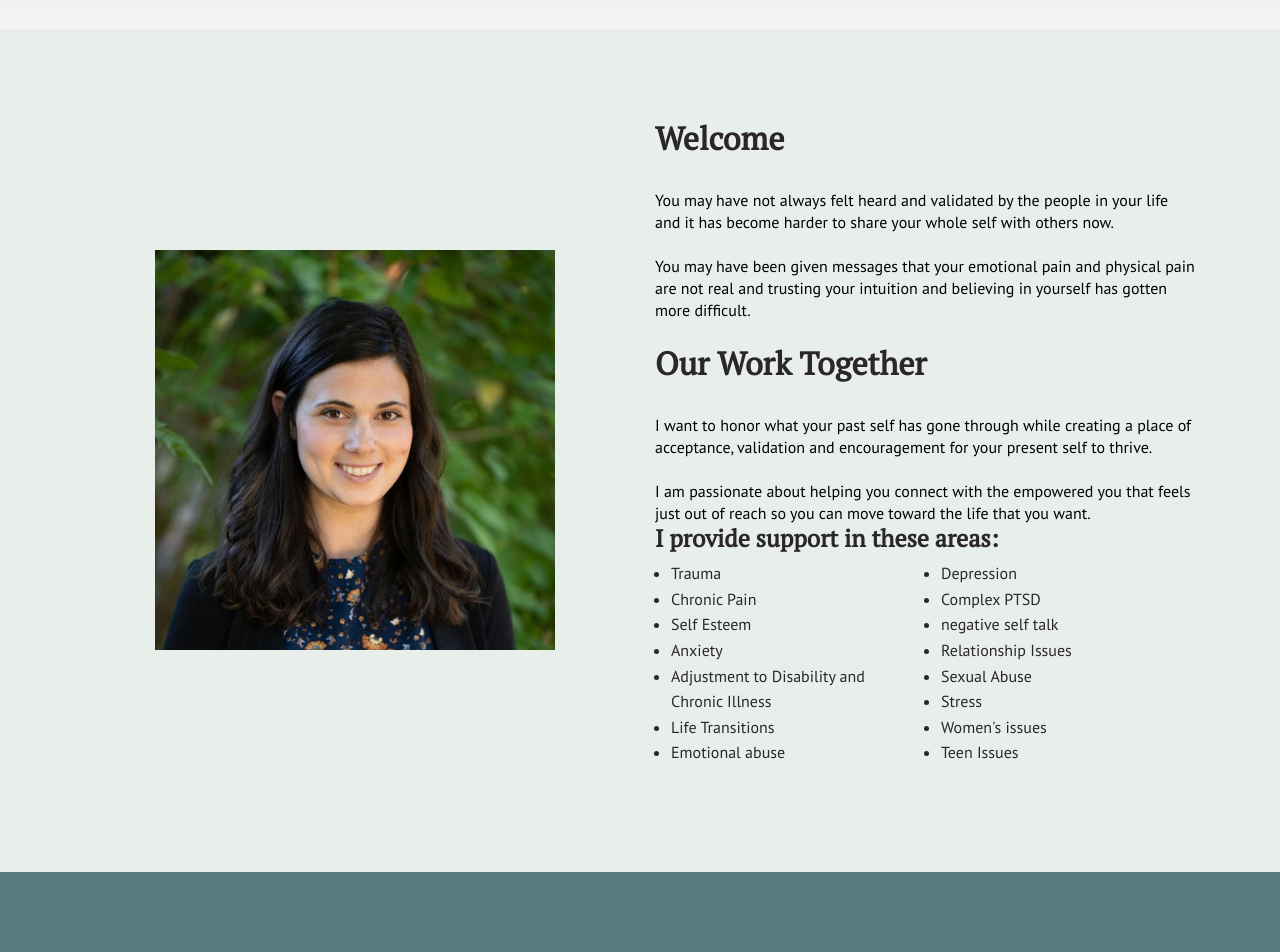
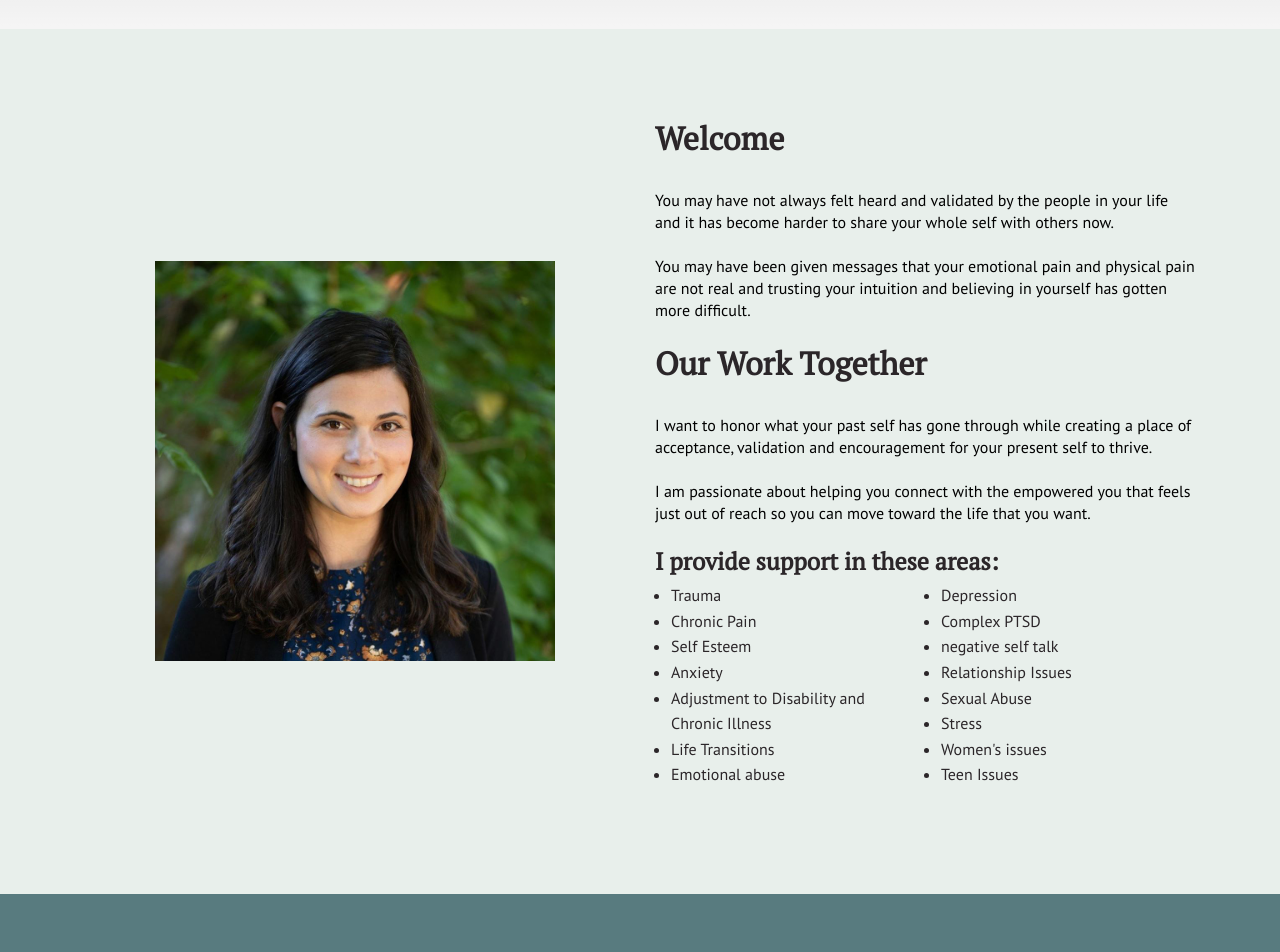
Before and after one commit to NickArrasate/perceptivecounseling, a Jekyll site: the page built from index.md, in a window 1280 px wide. Shown: the part 415-1367 px from the top of the page. Built offline with Jekyll 4.4.1, drawn with Linux system fonts in a browser that asks for light colours; nearby versions of some CDN libraries; grey boxes are pictures that could not be loaded.

Commit message:
[HT] Edited item: content/_sections/home-2-content.html

```diff
--- a/content/_sections/home-2-content.html
+++ b/content/_sections/home-2-content.html
@@ -40,6 +40,7 @@ cta:
 <p dir="ltr" style="line-height: 1.38; margin-top: 0pt; margin-bottom: 0pt;"><span style="font-size: 12pt; font-family: 'Times New Roman'; color: #000000; background-color: transparent; font-weight: 400; font-style: normal; font-variant: normal; text-decoration: none; vertical-align: baseline; white-space: pre-wrap;">I want to honor what your past self has gone through while creating a place of acceptance, validation and encouragement for your present self to thrive.</span></p>
 <p dir="ltr" style="line-height: 1.38; margin-top: 0pt; margin-bottom: 0pt;">&nbsp;</p>
 <p dir="ltr" style="line-height: 1.38; margin-top: 0pt; margin-bottom: 0pt;"><span style="font-size: 12pt; font-family: 'Times New Roman'; color: #000000; background-color: transparent; font-weight: 400; font-style: normal; font-variant: normal; text-decoration: none; vertical-align: baseline; white-space: pre-wrap;">I am passionate about helping you connect with the empowered you that feels just out of reach so you can move toward the life that you want.</span></p>
+<p dir="ltr" style="line-height: 1.38; margin-top: 0pt; margin-bottom: 0pt;">&nbsp;</p>
 <div class="d-flex align-items-center justify-content-around row">
 <div class="col-12">
 <h4>I provide support in these areas:</h4>
```
